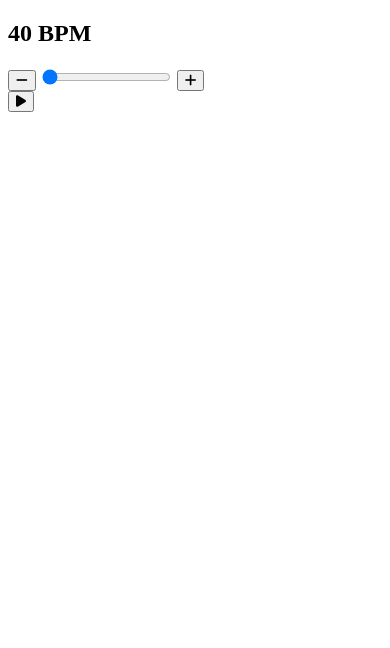
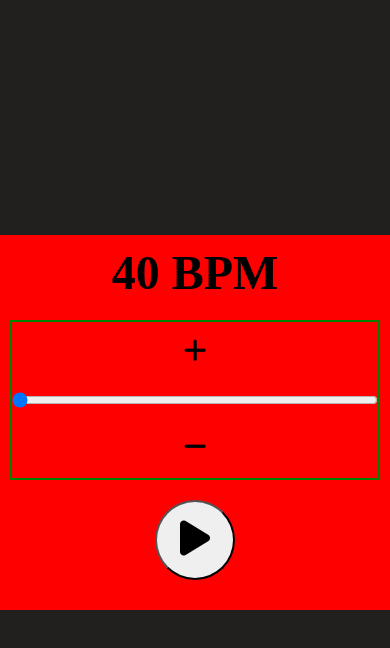
Before and after one commit to jonathasdias/metronomo, a plain HTML site: page index.html in a window 390 px wide. Drawn offline with Linux system fonts and the light colour scheme.

Commit message:
Projeto Concluído

```diff
--- a/css/style.css
+++ b/css/style.css
@@ -0,0 +1,90 @@
+*{margin: 0;padding: 0;box-sizing: border-box;}
+
+body {
+    height: 100vh;
+    display: grid;
+    place-items: center;
+    background-color: rgb(34, 31, 31);
+}
+
+.metronomo {
+    padding: 10px;
+    width: 70%;
+    max-width: 70%;
+    min-width: 40rem;
+    background-color: red;
+    text-align: center;
+}
+
+#h1Bpm {
+    text-align: center;
+    font-size: 3.6rem;
+}
+
+.container {
+    border: 2px solid green;
+    display: flex;
+    justify-content: center;
+}
+
+#inputRange {
+    width: 80%;
+}
+
+.btns-control {
+    width: 60px;
+    height: 60px;
+    font-size: 30px;
+    cursor: pointer;
+    background-color: transparent;
+    border: none;
+    border-radius: 100%;
+}
+.btns-control:hover {
+    background-color: rgba(0, 0, 0, 0.137);
+}
+
+#btn-playPause {
+    font-size: 40px;
+    width: 100px;
+    height: 100px;
+    margin: 20px 0;
+    cursor: pointer;
+    border-radius: 100%;
+}
+
+@media (max-width: 642px){
+    .metronomo {
+        width: 100%;
+        max-width: none;
+        min-width: unset;
+    }
+
+    #h1Bpm {
+        font-size: 3rem;
+    }
+
+    .btns-control {
+        width: 100%;
+        border-radius: unset;
+        font-size: 26px;
+    }
+
+    .container {
+        flex-direction: column-reverse;
+    }
+
+    #h1Bpm {
+        margin-bottom: 20px;
+    }
+
+    #inputRange {
+        width: 100%;
+        margin: 10px 0;
+    }
+
+    #btn-playPause {
+        width: 80px;
+        height: 80px;
+    }
+}
--- a/index.html
+++ b/index.html
@@ -13,9 +13,9 @@
         <h1 id="h1Bpm">40 BPM</h1>
 
         <div class="container">
-            <button id="btn-minus" class="btn-control"><i class="fa-sharp fa-solid fa-minus"></i></button>
+            <button id="btn-minus" class="btns-control"><i class="fa-sharp fa-solid fa-minus"></i></button>
             <input type="range" min="40" max="218" value="40" id="inputRange">
-            <button id="btn-plus" class="btn-control"><i class="fa-sharp fa-solid fa-plus"></i></button>
+            <button id="btn-plus" class="btns-control"><i class="fa-sharp fa-solid fa-plus"></i></button>
         </div>
 
         <button id="btn-playPause">
```
